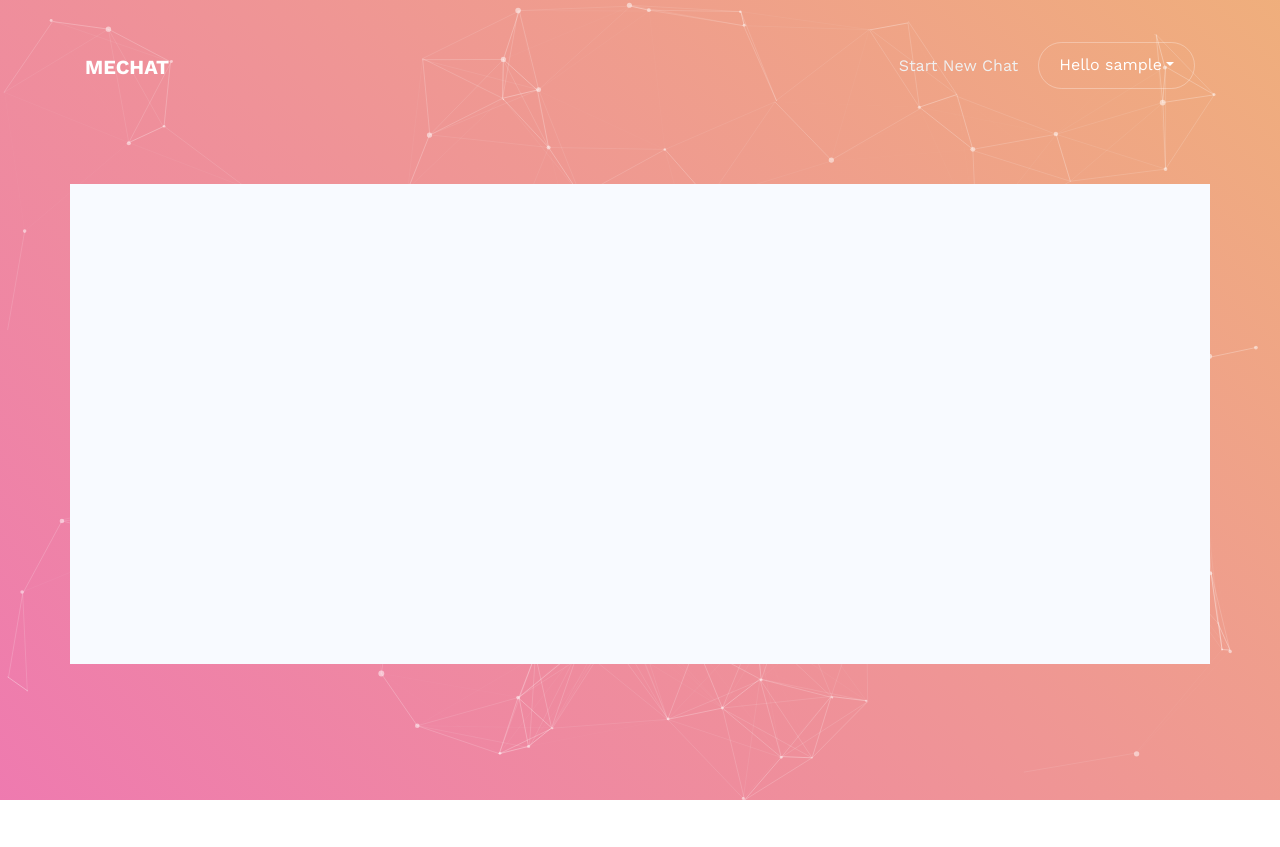
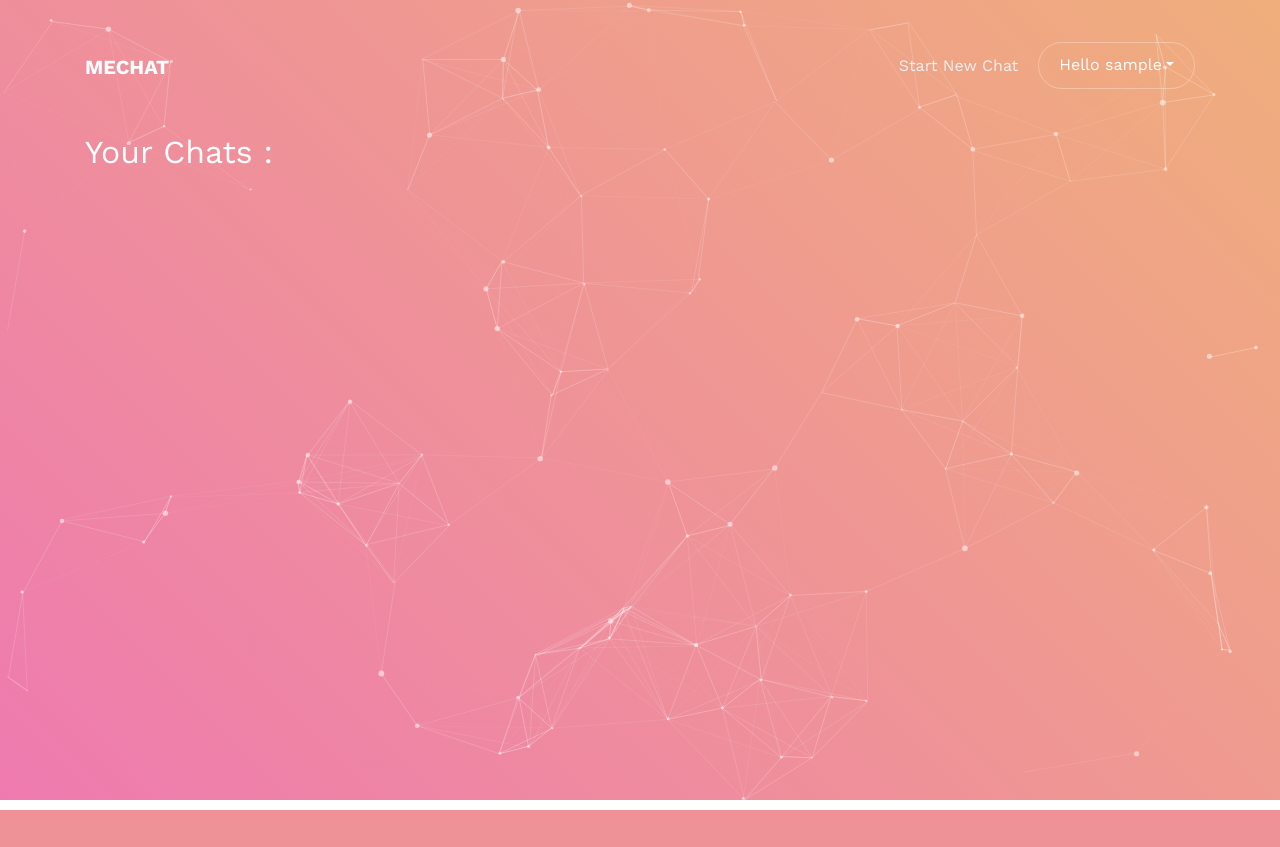
Before and after one commit to Manthansoni/chat_app, a Django app: page / in a window 1280 px wide. After the commit the page ends 810 px from the top, so only its background shows below. Run offline with Django 5.2, Linux system fonts and the light colour scheme; the visitor is signed in with stand-in values (Sample User, id 1); data comes from the database, SQL or seed files in the repository; data that the repository does not hold is empty; some libraries are stand-ins or nearby versions.

Commit message:
second commit

```diff
--- a/static/My_chats.css
+++ b/static/My_chats.css
@@ -13,7 +13,7 @@ body {
     height: 60vh;
     border-radius: 6px;
     overflow: hidden;
-    margin: 5% auto;
+    margin: auto;
     position: relative;
 }
 
@@ -30,7 +30,7 @@ body {
 }
 
 #friends button{
-    background:#EF9A8F;
+    background:white;
     margin-left:10px;
     border-radius:12px;
     cursor:pointer;
@@ -197,12 +197,12 @@ body {
 
 @media screen and (max-width: 480px) {
     #chatbox {
-        width: 200%;
-        height: 40vh;
+        width: 80%;
+        height: 60vh;
     }
 
     #friendslist {
-        height: 30vh;
+        height: 60vh;
     }
 
     .friend img {
--- a/templates/chat/MyChats.html
+++ b/templates/chat/MyChats.html
@@ -2,6 +2,7 @@
 <!DOCTYPE html>
 <html>
 <head>
+    <meta content="width=device-width, initial-scale=1" name="viewport" />
     <title>MeChat</title>
     <link
             href="{% static 'logo.png' %}"
@@ -35,11 +36,12 @@
 </div>
 
 {% include "chat/header.html" %}
-<div class="hero-wrap js-fullheight">
+<div class="hero-wrap">
     <div class="overlay"></div>
     <div id="particles-js"></div>
     <section class="ftco-section">
-        <div class="container bg-light">
+        <div class="container">
+            <h2 style="color:white;">Your Chats :</h2>
             <div id="chatbox">
                 <div id="friendslist">
                     <div id="friends">
```
Also changed, not shown: 2 other files.
